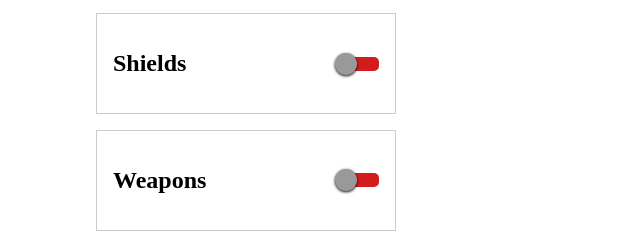
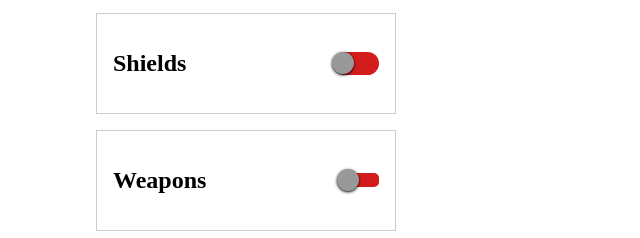
Before and after one commit to wdudek82/toggle-switch-pure-css-js, a plain HTML site: page index.html in a window 1280 px wide. Shown: the part 242-480 px from the top of the page, 0-640 px from the left. Drawn offline with Linux system fonts and the light colour scheme.

Commit message:
Added second variant - gutter the same height as the knob

```diff
--- a/index.html
+++ b/index.html
@@ -21,8 +21,8 @@
 
   <div class="container">
     <h2>Shields</h2>
-    <div class="gutter">
-      <div class="knob"></div>
+    <div class="gutter v2-gutter">
+      <div class="knob v2-knob"></div>
     </div>
   </div>
 
--- a/main.css
+++ b/main.css
@@ -37,14 +37,26 @@ body {
   height: 22px;
   width: 22px;
   top: -4px;
+  left: -2px;
   right: 22px;
   transition: all 300ms ease-in-out;
 }
 
 .knob.active {
   right: -2px;
+  left: 22px;
 }
 
 .gutter.active {
   background: #45a700;
 }
+
+.v2-gutter {
+  height: 23px;
+  width: 45px;
+  border-radius: 15px;
+}
+
+.v2-knob {
+  top: initial;
+}
```
